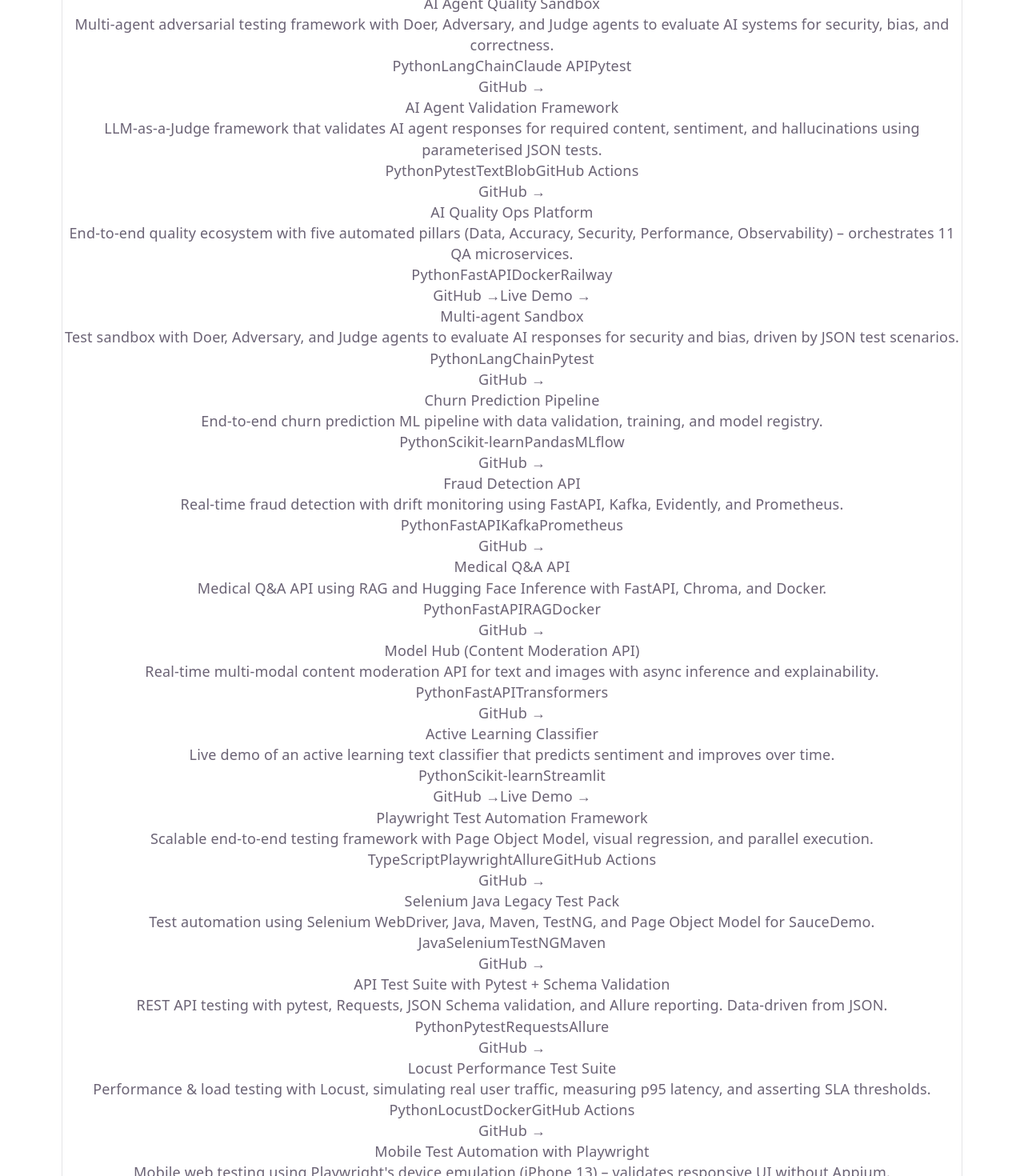
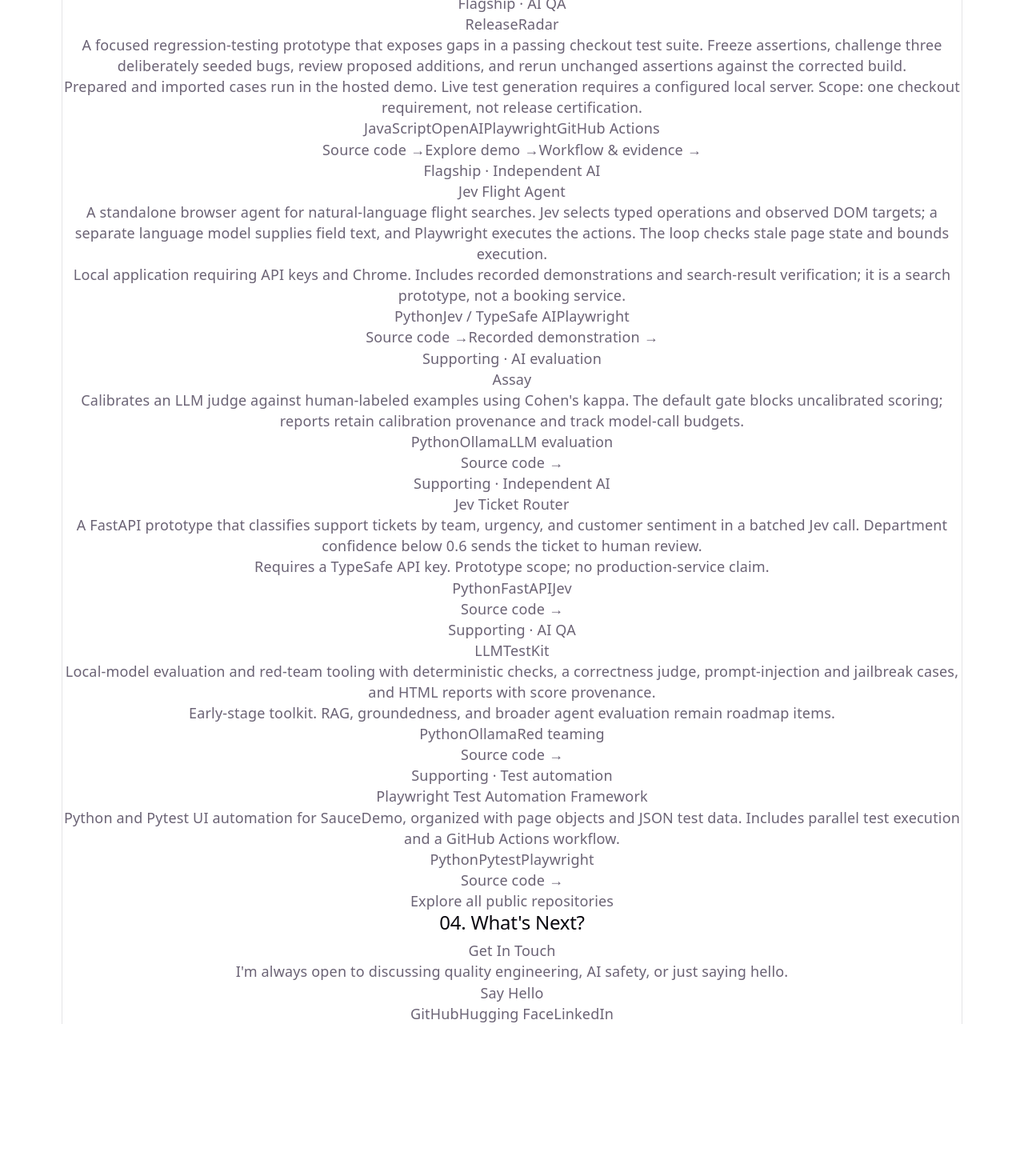
Before and after one commit to kallurayaankit/ankitkallurayarepo, a React (Vite) app: page / in a window 1280 px wide. Shown: the part 2360-3830 px from the top of the page at 80% size. After the commit the page ends 3640 px from the top, so only its background shows below. Built offline with nearby package versions, Linux system fonts and the light colour scheme.

Commit message:
Curate evidence-backed AI flagship and supporting projects

```diff
--- a/src/components/Projects.jsx
+++ b/src/components/Projects.jsx
@@ -13,28 +13,34 @@
           <span className="text-green-400 mr-2">03.</span> Some Things I've Built
         </h2>
         <div className="grid md:grid-cols-2 gap-8">
-          {projectsData.map((project, idx) => (
+          {projectsData.map((project) => (
             <motion.div
-              key={idx}
+              key={project.repo}
               whileHover={{ y: -5 }}
               className="bg-gray-800/50 rounded-lg p-6 border border-gray-700 hover:border-green-400/50 transition"
             >
+              <p className="text-xs font-semibold uppercase tracking-wider text-green-400 mb-3">{project.category}</p>
               <h3 className="text-xl font-semibold text-gray-100 mb-2">{project.title}</h3>
               <p className="text-gray-400 mb-4 text-sm">{project.description}</p>
+              {project.note && <p className="text-gray-400 mb-4 text-xs leading-relaxed">{project.note}</p>}
               <div className="flex flex-wrap gap-2 mb-4">
                 {project.tech.map(t => <span key={t} className="text-xs text-green-400 bg-green-400/10 px-2 py-1 rounded">{t}</span>)}
               </div>
-              <div className="flex gap-4 text-sm">
+              <div className="flex flex-wrap gap-4 text-sm">
                 {project.repo && (
-                  <a href={project.repo} target="_blank" className="text-gray-300 hover:text-green-400">GitHub →</a>
+                  <a href={project.repo} target="_blank" rel="noopener noreferrer" className="text-gray-300 hover:text-green-400">Source code →</a>
                 )}
                 {project.demo && (
-                  <a href={project.demo} target="_blank" className="text-gray-300 hover:text-green-400">Live Demo →</a>
+                  <a href={project.demo} target="_blank" rel="noopener noreferrer" className="text-gray-300 hover:text-green-400">{project.demoLabel} →</a>
+                )}
+                {project.evidence && (
+                  <a href={project.evidence} target="_blank" rel="noopener noreferrer" className="text-gray-300 hover:text-green-400">{project.evidenceLabel} →</a>
                 )}
               </div>
             </motion.div>
           ))}
         </div>
+        <p className="mt-8 text-sm"><a href="https://github.com/kallurayaankit?tab=repositories" className="text-green-400 underline">Explore all public repositories</a></p>
       </motion.div>
     </section>
   );
--- a/src/data/portfolioData.js
+++ b/src/data/portfolioData.js
@@ -45,159 +45,82 @@
 };
 
 export const projectsData = [
-  // ========== AI & LLM Projects ==========
   {
-    title: "AI Agent Quality Sandbox",
-    description: "Multi‑agent adversarial testing framework with Doer, Adversary, and Judge agents to evaluate AI systems for security, bias, and correctness.",
-    tech: ["Python", "LangChain", "Claude API", "Pytest"],
-    repo: "https://github.com/kallurayaankit/ai-agent-quality-sandbox",
-    demo: null
+    "title": "ReleaseRadar",
+    "category": "Flagship · AI QA",
+    "description": "A focused regression-testing prototype that exposes gaps in a passing checkout test suite. Freeze assertions, challenge three deliberately seeded bugs, review proposed additions, and rerun unchanged assertions against the corrected build.",
+    "note": "Prepared and imported cases run in the hosted demo. Live test generation requires a configured local server. Scope: one checkout requirement, not release certification.",
+    "tech": [
+      "JavaScript",
+      "OpenAI",
+      "Playwright",
+      "GitHub Actions"
+    ],
+    "repo": "https://github.com/kallurayaankit/release-radar",
+    "demo": "https://releaseradar-sydney-demo.glossychar1.chatgpt.site/",
+    "demoLabel": "Explore demo",
+    "evidence": "https://github.com/kallurayaankit/release-radar#challenge-workflow",
+    "evidenceLabel": "Workflow & evidence"
   },
   {
-    title: "AI Agent Validation Framework",
-    description: "LLM‑as‑a‑Judge framework that validates AI agent responses for required content, sentiment, and hallucinations using parameterised JSON tests.",
-    tech: ["Python", "Pytest", "TextBlob", "GitHub Actions"],
-    repo: "https://github.com/kallurayaankit/ai-agent-validation-framework",
-    demo: null
+    "title": "Jev Flight Agent",
+    "category": "Flagship · Independent AI",
+    "description": "A standalone browser agent for natural-language flight searches. Jev selects typed operations and observed DOM targets; a separate language model supplies field text, and Playwright executes the actions. The loop checks stale page state and bounds execution.",
+    "note": "Local application requiring API keys and Chrome. Includes recorded demonstrations and search-result verification; it is a search prototype, not a booking service.",
+    "tech": [
+      "Python",
+      "Jev / TypeSafe AI",
+      "Playwright"
+    ],
+    "repo": "https://github.com/kallurayaankit/jev-flight-agent",
+    "evidence": "https://github.com/kallurayaankit/jev-flight-agent/blob/main/docs/demo.mp4",
+    "evidenceLabel": "Recorded demonstration"
   },
   {
-    title: "AI Quality Ops Platform",
-    description: "End‑to‑end quality ecosystem with five automated pillars (Data, Accuracy, Security, Performance, Observability) – orchestrates 11 QA microservices.",
-    tech: ["Python", "FastAPI", "Docker", "Railway"],
-    repo: "https://github.com/kallurayaankit/ai-quality-ops-platform",
-    demo: "https://ai-quality-ops.up.railway.app"
+    "title": "Assay",
+    "category": "Supporting · AI evaluation",
+    "description": "Calibrates an LLM judge against human-labeled examples using Cohen's kappa. The default gate blocks uncalibrated scoring; reports retain calibration provenance and track model-call budgets.",
+    "tech": [
+      "Python",
+      "Ollama",
+      "LLM evaluation"
+    ],
+    "repo": "https://github.com/kallurayaankit/assay"
   },
   {
-    title: "Multi‑agent Sandbox",
-    description: "Test sandbox with Doer, Adversary, and Judge agents to evaluate AI responses for security and bias, driven by JSON test scenarios.",
-    tech: ["Python", "LangChain", "Pytest"],
-    repo: "https://github.com/kallurayaankit/multi-agent-sandbox",
-    demo: null
-  },
-
-  // ========== MLOps & Production AI ==========
-  {
-    title: "Churn Prediction Pipeline",
-    description: "End‑to‑end churn prediction ML pipeline with data validation, training, and model registry.",
-    tech: ["Python", "Scikit-learn", "Pandas", "MLflow"],
-    repo: "https://github.com/kallurayaankit/churn-prediction",
-    demo: null
+    "title": "Jev Ticket Router",
+    "category": "Supporting · Independent AI",
+    "description": "A FastAPI prototype that classifies support tickets by team, urgency, and customer sentiment in a batched Jev call. Department confidence below 0.6 sends the ticket to human review.",
+    "note": "Requires a TypeSafe API key. Prototype scope; no production-service claim.",
+    "tech": [
+      "Python",
+      "FastAPI",
+      "Jev"
+    ],
+    "repo": "https://github.com/kallurayaankit/jev-ticket-router"
   },
   {
-    title: "Fraud Detection API",
-    description: "Real‑time fraud detection with drift monitoring using FastAPI, Kafka, Evidently, and Prometheus.",
-    tech: ["Python", "FastAPI", "Kafka", "Prometheus"],
-    repo: "https://github.com/kallurayaankit/fraud-detection-api",
-    demo: null
+    "title": "LLMTestKit",
+    "category": "Supporting · AI QA",
+    "description": "Local-model evaluation and red-team tooling with deterministic checks, a correctness judge, prompt-injection and jailbreak cases, and HTML reports with score provenance.",
+    "note": "Early-stage toolkit. RAG, groundedness, and broader agent evaluation remain roadmap items.",
+    "tech": [
+      "Python",
+      "Ollama",
+      "Red teaming"
+    ],
+    "repo": "https://github.com/kallurayaankit/llmtestkit"
   },
   {
-    title: "Medical Q&A API",
-    description: "Medical Q&A API using RAG and Hugging Face Inference with FastAPI, Chroma, and Docker.",
-    tech: ["Python", "FastAPI", "RAG", "Docker"],
-    repo: "https://github.com/kallurayaankit/medical-qa-api",
-    demo: null
-  },
-  {
-    title: "Model Hub (Content Moderation API)",
-    description: "Real‑time multi‑modal content moderation API for text and images with async inference and explainability.",
-    tech: ["Python", "FastAPI", "Transformers"],
-    repo: "https://github.com/kallurayaankit/model-hub",
-    demo: null
-  },
-  {
-    title: "Active Learning Classifier",
-    description: "Live demo of an active learning text classifier that predicts sentiment and improves over time.",
-    tech: ["Python", "Scikit-learn", "Streamlit"],
-    repo: "https://github.com/kallurayaankit/active-learning-classifier",
-    demo: "https://huggingface.co/spaces/kallurayaankit/active-learning"
-  },
-
-  // ========== Test Automation Frameworks ==========
-  {
-    title: "Playwright Test Automation Framework",
-    description: "Scalable end‑to‑end testing framework with Page Object Model, visual regression, and parallel execution.",
-    tech: ["TypeScript", "Playwright", "Allure", "GitHub Actions"],
-    repo: "https://github.com/kallurayaankit/playwright-framework",
-    demo: null
-  },
-  {
-    title: "Selenium Java Legacy Test Pack",
-    description: "Test automation using Selenium WebDriver, Java, Maven, TestNG, and Page Object Model for SauceDemo.",
-    tech: ["Java", "Selenium", "TestNG", "Maven"],
-    repo: "https://github.com/kallurayaankit/selenium-java-legacy",
-    demo: null
-  },
-  {
-    title: "API Test Suite with Pytest + Schema Validation",
-    description: "REST API testing with pytest, Requests, JSON Schema validation, and Allure reporting. Data‑driven from JSON.",
-    tech: ["Python", "Pytest", "Requests", "Allure"],
-    repo: "https://github.com/kallurayaankit/api-test-suite",
-    demo: null
-  },
-  {
-    title: "Locust Performance Test Suite",
-    description: "Performance & load testing with Locust, simulating real user traffic, measuring p95 latency, and asserting SLA thresholds.",
-    tech: ["Python", "Locust", "Docker", "GitHub Actions"],
-    repo: "https://github.com/kallurayaankit/locust-performance-suite",
-    demo: null
-  },
-  {
-    title: "Mobile Test Automation with Playwright",
-    description: "Mobile web testing using Playwright's device emulation (iPhone 13) – validates responsive UI without Appium.",
-    tech: ["Python", "Playwright"],
-    repo: "https://github.com/kallurayaankit/mobile-test-automation",
-    demo: null
-  },
-  {
-    title: "MongoDB + Playwright Data Validation Pipeline",
-    description: "End‑to‑end data validation: seed MongoDB, perform UI action with Playwright, then assert database state changed correctly.",
-    tech: ["Python", "MongoDB", "Playwright", "Flask"],
-    repo: "https://github.com/kallurayaankit/mongodb-playwright-data-validation",
-    demo: null
-  },
-  {
-    title: "Pact Contract Testing",
-    description: "Consumer‑driven contract testing using the Pact pattern – consumer generates pact, provider verifies in CI.",
-    tech: ["Python", "Pact", "Flask", "GitHub Actions"],
-    repo: "https://github.com/kallurayaankit/pact-contract-testing",
-    demo: null
-  },
-  {
-    title: "Security Test Automation with OWASP ZAP",
-    description: "Automated security scanning pipeline using OWASP ZAP, pytest, and GitHub Actions – fails CI on high/medium risks.",
-    tech: ["Python", "OWASP ZAP", "Docker", "GitHub Actions"],
-    repo: "https://github.com/kallurayaankit/security-zap-automation",
-    demo: null
-  },
-  {
-    title: "Data Quality Validation",
-    description: "Lightweight data quality test suite using pandas and pytest – validates CSV for nulls, duplicate IDs, out‑of‑range values.",
-    tech: ["Python", "Pandas", "Pytest", "GitHub Actions"],
-    repo: "https://github.com/kallurayaankit/data-quality-validation",
-    demo: null
-  },
-  {
-    title: "Data Validation Pipeline",
-    description: "End‑to‑end data validation pipeline integrating MongoDB, Playwright, and Flask.",
-    tech: ["Python", "MongoDB", "Playwright", "Flask"],
-    repo: "https://github.com/kallurayaankit/data-validation-pipeline",
-    demo: null
-  },
-
-  // ========== Hugging Face Spaces (Live Demos) ==========
-  {
-    title: "OmniServe (Hugging Face Space)",
-    description: "Unified interface for serving multiple LLM models with quality metrics tracking.",
-    tech: ["Gradio", "Transformers", "FastAPI"],
-    repo: "https://github.com/kallurayaankit/omniserve",
-    demo: "https://huggingface.co/spaces/kallurayaankit/OmniServe"
-  },
-  {
-    title: "Synapse (Hugging Face Space)",
-    description: "Interactive tool for testing prompt robustness and monitoring LLM drift.",
-    tech: ["Streamlit", "LangSmith", "OpenAI"],
-    repo: "https://github.com/kallurayaankit/synapse",
-    demo: "https://huggingface.co/spaces/kallurayaankit/Synapse"
+    "title": "Playwright Test Automation Framework",
+    "category": "Supporting · Test automation",
+    "description": "Python and Pytest UI automation for SauceDemo, organized with page objects and JSON test data. Includes parallel test execution and a GitHub Actions workflow.",
+    "tech": [
+      "Python",
+      "Pytest",
+      "Playwright"
+    ],
+    "repo": "https://github.com/kallurayaankit/playwright-framework"
   }
 ];
 
```
